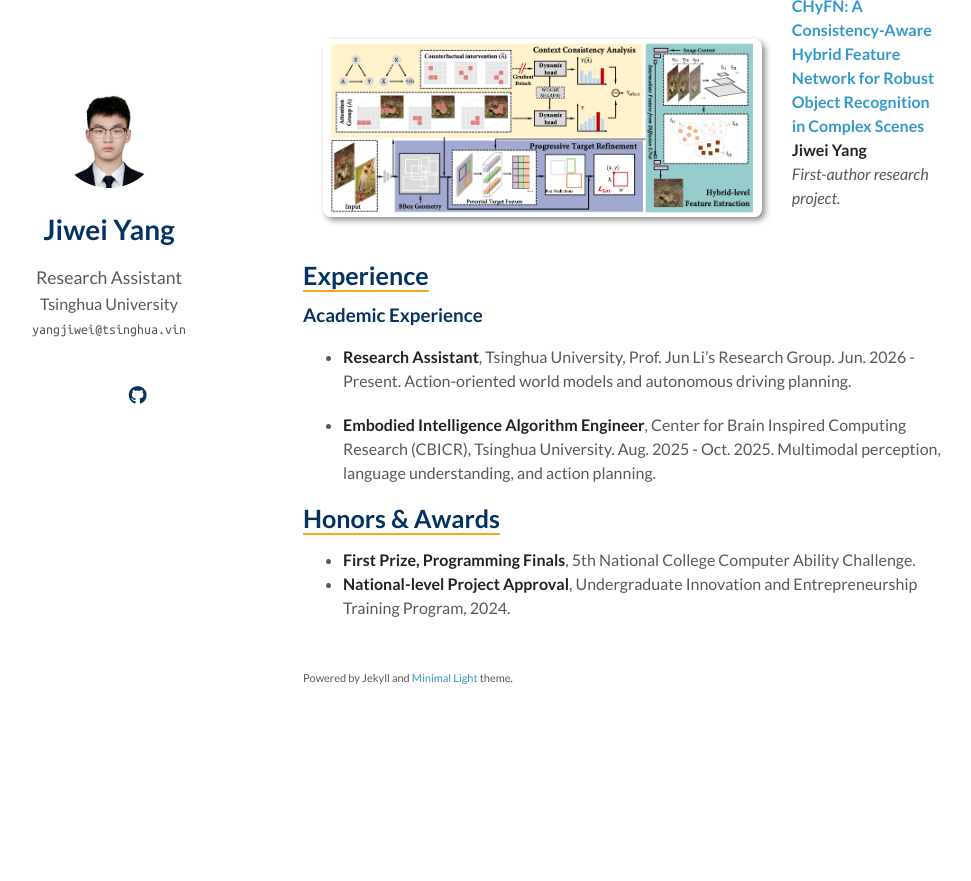
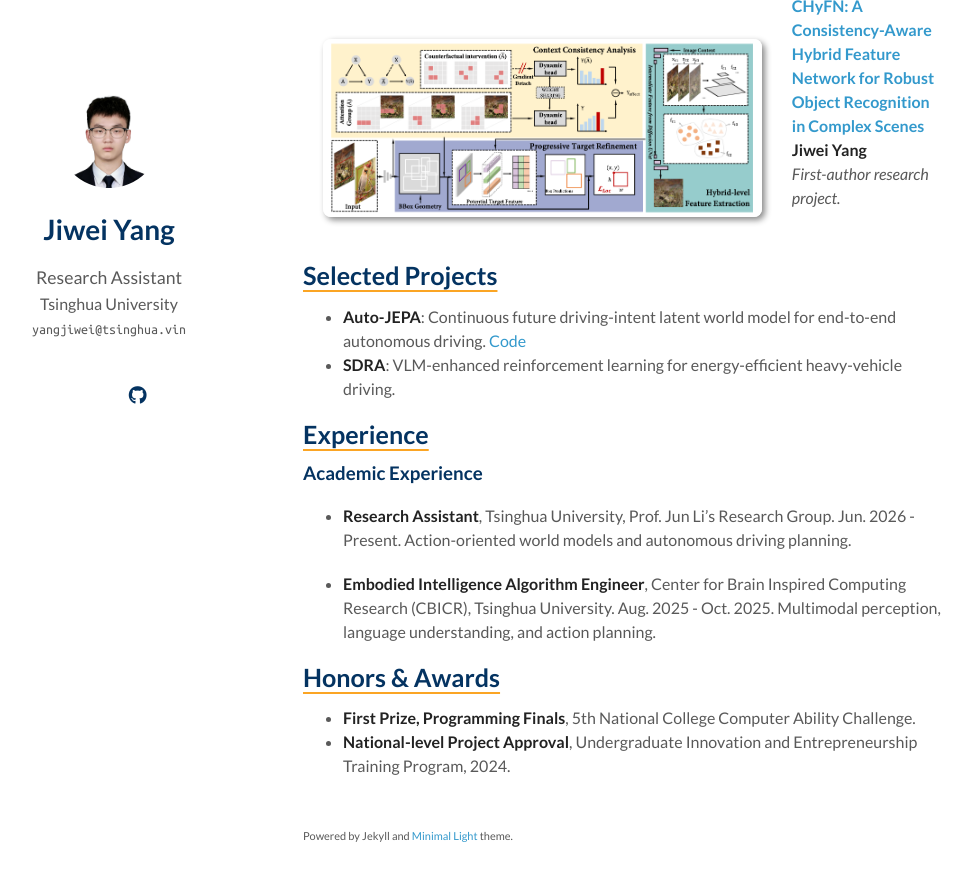
Before and after one commit to NoctYang/NoctYang.github.io, a Jekyll site: the page built from index.md, in a window 1280 px wide and 900 px high, scrolled down 1638 px. Shown: the top 881 px of the window, without its empty margins (167-1138 px from the left). Built offline with Jekyll 4.4.1, drawn with Linux system fonts in a browser that asks for light colours; a style sheet for code colours, icons or effects is not loaded; our own code applies the rules of GitHub Pages for plain Markdown files; before the commit the page ends 2396 px from its top, so only the background shows below that.

Commit message:
Add selected projects section to match reference homepage

```diff
--- a/index.md
+++ b/index.md
@@ -30,6 +30,11 @@ I explore these questions through **world models, embodied intelligence, and aut
 
 {% include publications.md %}
 
+## Selected Projects
+
+- **Auto-JEPA**: Continuous future driving-intent latent world model for end-to-end autonomous driving. [Code](https://github.com/NoctYang/Auto-JEPA)
+- **SDRA**: VLM-enhanced reinforcement learning for energy-efficient heavy-vehicle driving.
+
 {% include experience.md %}
 
 ## Honors & Awards
```
